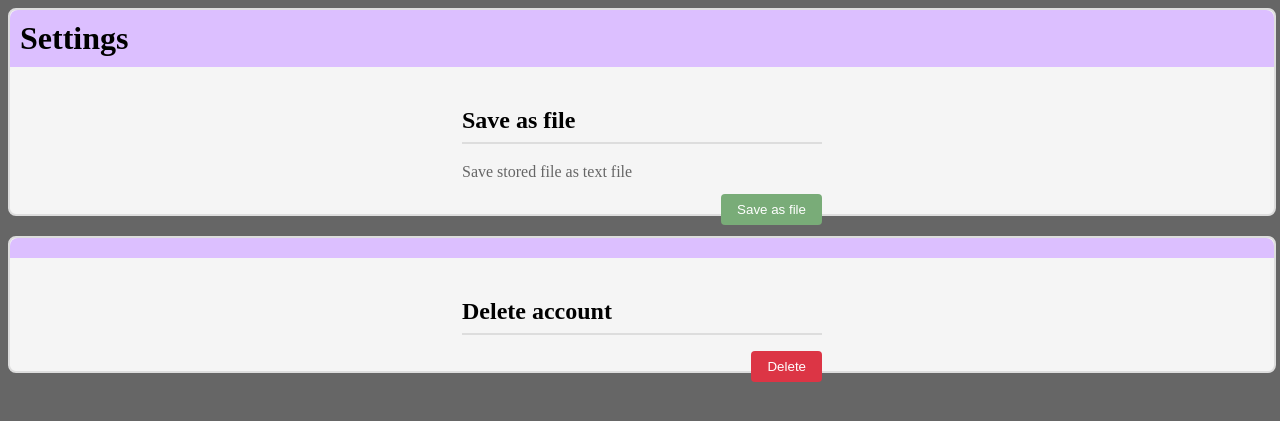
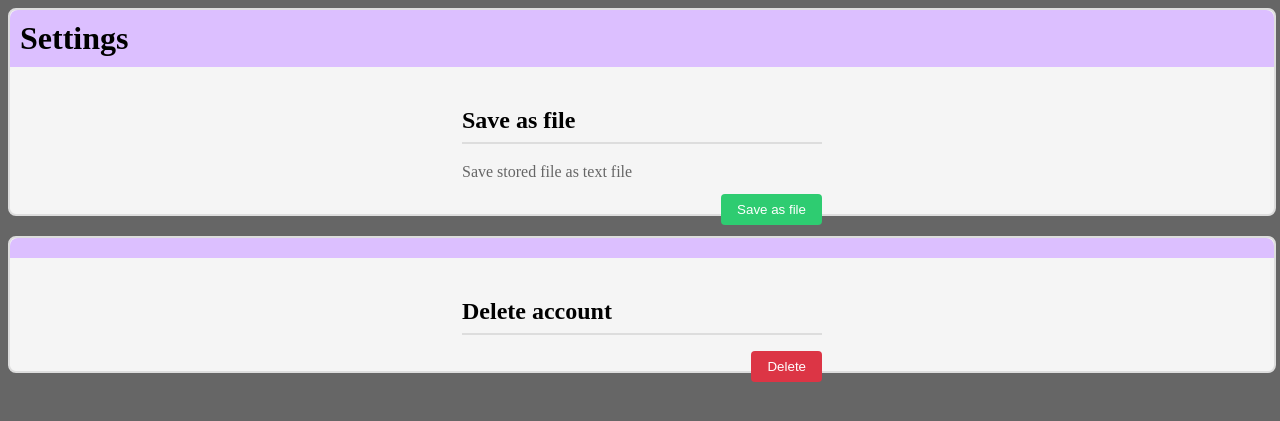
Before and after one commit to Adarshakarki/adarshakarki.github.io, a PHP site: page /settings.html in a window 1280 px wide. Shown: the top 421 px of the page. Run offline with PHP 8.4, Linux system fonts and the light colour scheme.

Commit message:
Add files via upload

```diff
--- a/settings.css
+++ b/settings.css
@@ -47,7 +47,7 @@ p {
 }
 
 .button1 {
-    background-color: #79AC78;
+    background-color: #2ECC71;
     color: #fff;
     padding: 8px 16px;
     border: none;
@@ -57,7 +57,7 @@ p {
 }
 
 .button1:hover {
-    background-color: #5E8E5D;
+    background-color: #15803D;
 }
 
 .button2 {
```
